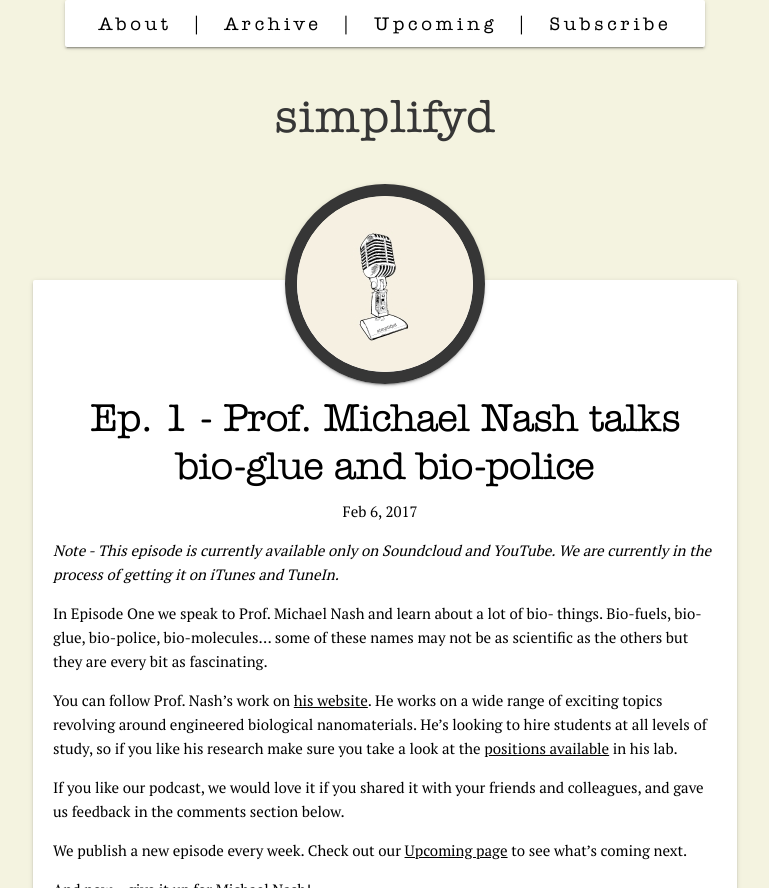
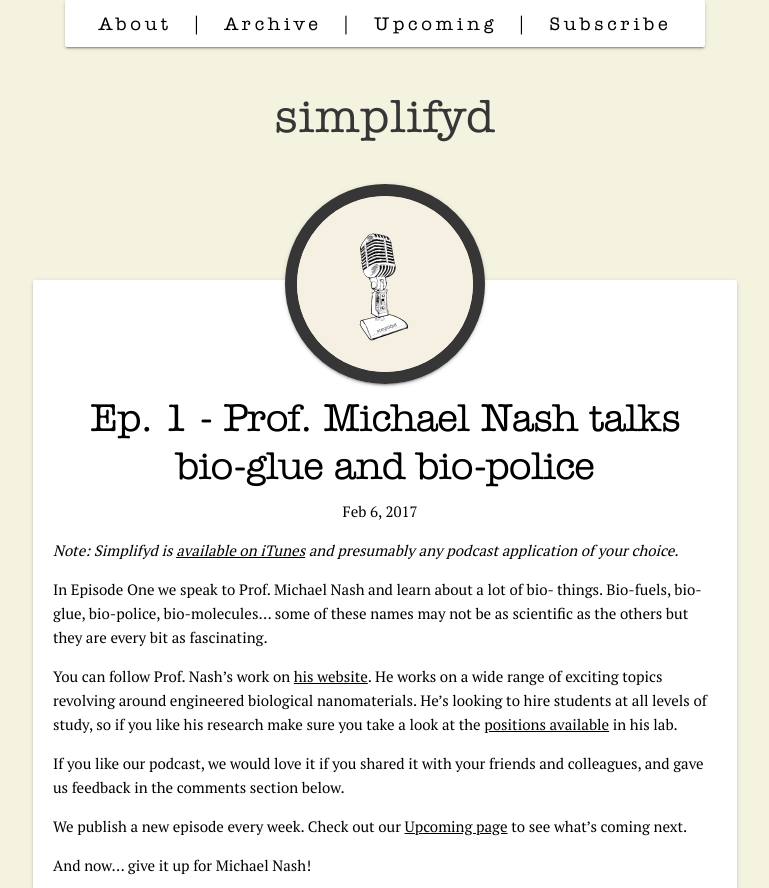
Before and after one commit to gsidhu/simplifyd, a Jekyll site: the page built from _posts/2017-02-06-ep-1-michael-nash.md, in a window 1280 px wide, cut to the strip 0-888 px from the top of the page. Shown: the whole strip, without its empty margins (255-1024 px from the left). Built offline with Jekyll 4.4.1, drawn with Linux system fonts in a browser that asks for light colours; comment, search, counter and statistics services are not loaded.

Commit message:
Available on iTunes

```diff
--- a/_includes/footer.html
+++ b/_includes/footer.html
@@ -4,7 +4,7 @@
 
     <div class="footer-heading">
 		<p class="copyright">Powered by <a href="https://github.com/gsidhu/simplifyd">Github</a>. Theme by <a href="https://github.com/nikrich/jekyll-wing-template">Jannik Richter</a>.</p>
-	    <p class="social">Listen: <a href="{{site.url}}"><img src=/assets/icons/podcast.svg></a>&nbsp;&nbsp;<a href="https://soundcloud.com/simplifyd"><img src=/assets/icons/soundcloud.svg></a>&nbsp;&nbsp;<a href="https://www.youtube.com/channel/UCV6jDa8PwSAt_NNqIxnAhJA"><img src=/assets/icons/youtube.svg></a>&nbsp; Follow: &nbsp;<a href="https://www.facebook.com/simplifydpodcast/"><img src=/assets/icons/facebook.svg></a>&nbsp;&nbsp;<a href="https://www.twitter.com/simplifydcast"><img src=/assets/icons/twitter.svg></a>&nbsp;&nbsp;<a href="mailto:simplifydpodcast+web@gmail.com?Subject=Hello"><img src=/assets/icons/mail4.svg></a>&nbsp;&nbsp;<a href="/feed.xml"><img src=/assets/icons/rss2.svg></a></p>
+	    <p class="social">Listen: <a href="https://itunes.apple.com/ch/podcast/simplifyd/id1202579757?l=en" title="iTunes"><img src=/assets/icons/podcast.svg></a>&nbsp;&nbsp;<a href="https://soundcloud.com/simplifyd" title="Soundcloud"><img src=/assets/icons/soundcloud.svg></a>&nbsp;&nbsp;<a href="https://www.youtube.com/channel/UCV6jDa8PwSAt_NNqIxnAhJA" title="YouTube"><img src=/assets/icons/youtube.svg></a>&nbsp; Follow: &nbsp;<a href="https://www.facebook.com/simplifydpodcast/" title="Facebook"><img src=/assets/icons/facebook.svg></a>&nbsp;&nbsp;<a href="https://www.twitter.com/simplifydcast" title="Twitter"><img src=/assets/icons/twitter.svg></a>&nbsp;&nbsp;<a href="mailto:simplifydpodcast+web@gmail.com?Subject=Hello" title="Email"><img src=/assets/icons/mail4.svg></a>&nbsp;&nbsp;<a href="/feed.xml" title="RSS"><img src=/assets/icons/rss2.svg></a></p>
     	<div style="clear: both"></div>
 	</div>
 
--- a/_posts/2017-02-06-ep-1-michael-nash.md
+++ b/_posts/2017-02-06-ep-1-michael-nash.md
@@ -5,7 +5,7 @@ date:   2017-02-06 11:00:00 +0100
 categories: episode
 comments: true
 ---
-*Note - This episode is currently available only on Soundcloud and YouTube. We are currently in the process of getting it on iTunes and TuneIn.*
+*Note: Simplifyd is [available on iTunes](https://itunes.apple.com/ch/podcast/simplifyd/id1202579757?l=en) and presumably any podcast application of your choice.*
 
 In Episode One we speak to Prof. Michael Nash and learn about a lot of bio- things. Bio-fuels, bio-glue, bio-police, bio-molecules... some of these names may not be as scientific as the others but they are every bit as fascinating.
 
--- a/subscribe.html
+++ b/subscribe.html
@@ -8,7 +8,7 @@ sharing: none
 
 <p> We socialize on Facebook and Twitter. Subscribe to our RSS feed if you want to keep updated about our blog. If you have something to say, leave a comment on the blog posts or email us if that's your thing. We love fanmail.</p>
 <p id="links">
-<a href="#" title="Subscribe on iTunes"><img src="/assets/icons/appleinc.svg"></a>
+<a href="https://itunes.apple.com/ch/podcast/simplifyd/id1202579757?l=en" title="Subscribe on iTunes"><img src="/assets/icons/appleinc.svg"></a>
 <!--<a href="#" title="Subscribe on Google Play Music"><img src="/assets/icons/headphones.svg"></a>-->
 <a href="https://www.soundcloud.com/simplifyd" title="Download on Soundcloud"><img src="/assets/icons/soundcloud.svg"></a>
 <a href="https://www.youtube.com/channel/UCV6jDa8PwSAt_NNqIxnAhJA" title="Watch on YouTube"><img src="/assets/icons/youtube2.svg"></a>
```
